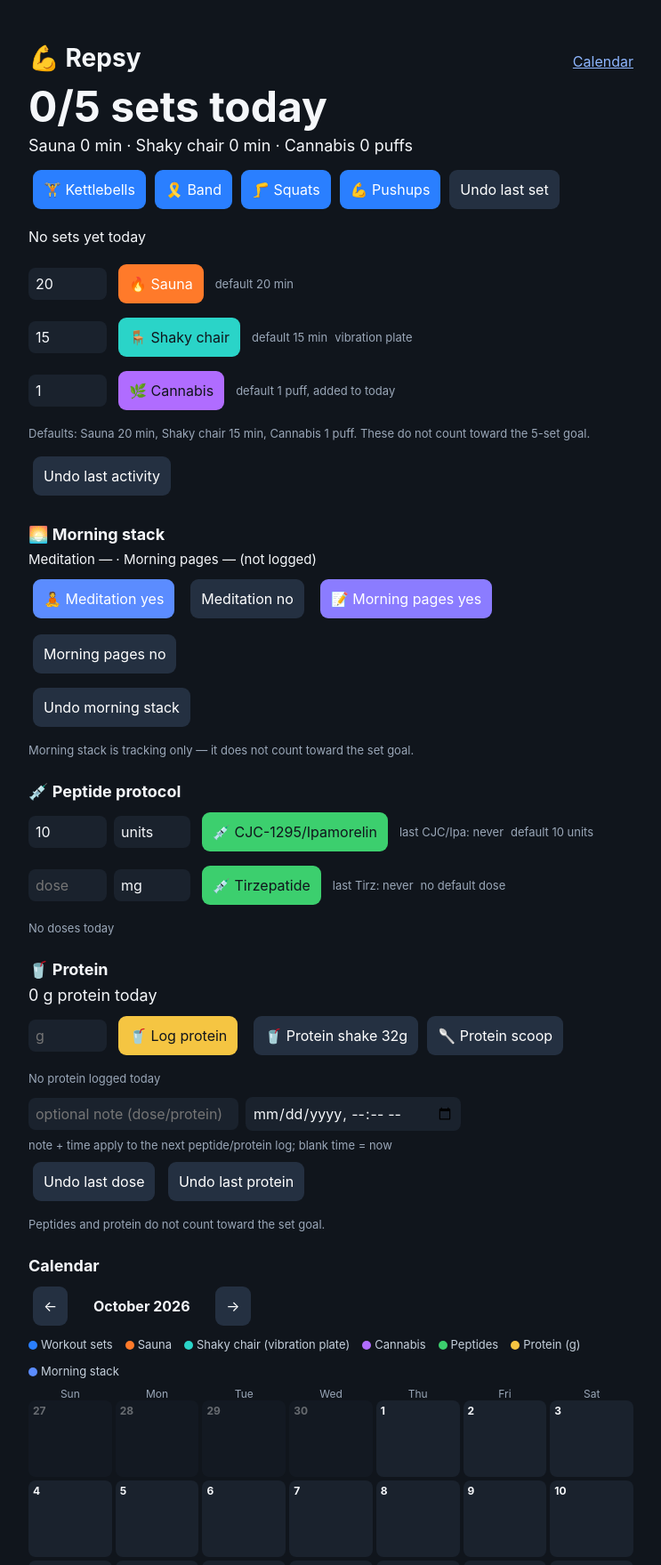
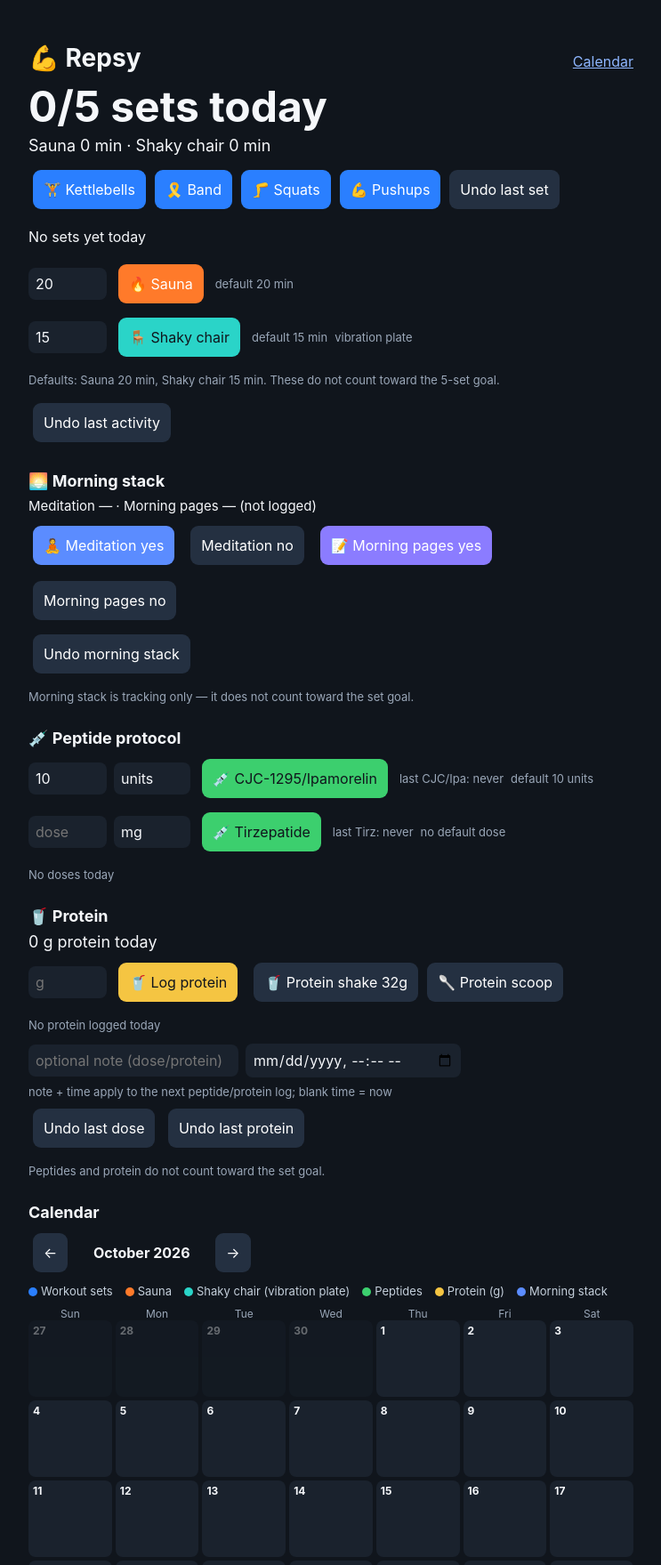
Before and after one commit to manickbhan/repsy, a Flask app: page / in a window 1280 px wide. Shown: the top 1759 px of the page at 89% size, without its empty margins (268-1011 px from the left). Run offline with Flask 3, Linux system fonts and the light colour scheme.

Commit message:
fix: remove cannabis tracking

```diff
--- a/app.py
+++ b/app.py
@@ -72,7 +72,7 @@ class RepsyApp(rumps.App):
 
     def _build_menu(self):
         self.status_item = rumps.MenuItem(f"Today: 0/{self.cfg['goal']}")
-        self.activity_item = rumps.MenuItem("Sauna — · Shaky chair — · Cannabis —")
+        self.activity_item = rumps.MenuItem("Sauna — · Shaky chair —")
         self.stack_item = rumps.MenuItem("🌅 Morning stack: —")
         self.peptide_item = rumps.MenuItem("💉 Last dose: —")
         self.protein_item = rumps.MenuItem("🥤 Protein today: 0g")
@@ -290,8 +290,7 @@ class RepsyApp(rumps.App):
         totals = store.totals_on(log, date.today())
         self.activity_item.title = (
             f"🔥 Sauna {totals['sauna_minutes']}m · "
-            f"🪑 Shaky chair {totals['shaky_chair_minutes']}m · "
-            f"🌿 Cannabis {totals['cannabis_puffs']} puffs"
+            f"🪑 Shaky chair {totals['shaky_chair_minutes']}m"
         )
         try:
             last = store.last_doses(log, self.cfg)
--- a/store.py
+++ b/store.py
@@ -36,20 +36,10 @@ ACTIVITY_TYPES = [
         "color": "#2ad4c8",
         "aka": "vibration plate",
     },
-    {
-        "key": "cannabis",
-        "label": "Cannabis",
-        "emoji": "🌿",
-        "kind": "puffs",
-        "unit": "puffs",
-        "default": 1,
-        "color": "#b06cff",
-    },
 ]
 DEFAULTS = {
     "sauna_minutes": 20,
     "shaky_chair_minutes": 15,
-    "cannabis_puffs": 1,
 }
 ACTIVITY_ALIASES = {
     "vibration": "shaky_chair",
@@ -164,10 +154,6 @@ def resolved_defaults(cfg: dict | None = None) -> dict:
         out["shaky_chair_minutes"] = int(stored["shaky_chair_minutes"])
     elif (by_key.get("shaky_chair") or {}).get("default") is not None:
         out["shaky_chair_minutes"] = int(by_key["shaky_chair"]["default"])
-    if stored.get("cannabis_puffs") is not None:
-        out["cannabis_puffs"] = int(stored["cannabis_puffs"])
-    elif (by_key.get("cannabis") or {}).get("default") is not None:
-        out["cannabis_puffs"] = int(by_key["cannabis"]["default"])
     return out
 
 
@@ -177,6 +163,8 @@ def activity_types(cfg: dict | None = None) -> list:
     builtin = {a["key"]: a for a in ACTIVITY_TYPES}
     merged = []
     for item in cfg.get("activities") or ACTIVITY_TYPES:
+        if item.get("key") == "cannabis":
+            continue
         base = dict(builtin.get(item.get("key"), {}))
         base.update({k: v for k, v in item.items() if v is not None})
         if base.get("kind") == "flag":
@@ -190,10 +178,6 @@ def activity_types(cfg: dict | None = None) -> list:
             base["default"] = defs["shaky_chair_minutes"]
             base["unit"] = "minutes"
             base["kind"] = "duration"
-        elif key == "cannabis":
-            base["default"] = defs["cannabis_puffs"]
-            base["unit"] = "puffs"
-            base["kind"] = "puffs"
         merged.append(base)
     return merged
 
@@ -314,7 +298,7 @@ def add_activity(key: str, minutes=None, puffs=None, note: str | None = None, at
         save_log(log)
         return log
     if _blank(puffs):
-        puffs = defs["cannabis_puffs"] if key == "cannabis" else (spec.get("default") or 1)
+        puffs = spec.get("default") or 1
     n = _puffs(puffs)
     today = when.date().isoformat()
     for existing in acts:
@@ -370,7 +354,6 @@ def totals_on(log: dict, day: date) -> dict:
     return {
         "sauna_minutes": sum(int(a.get("minutes") or 0) for a in acts if a.get("activity") == "sauna"),
         "shaky_chair_minutes": sum(int(a.get("minutes") or 0) for a in acts if a.get("activity") == "shaky_chair"),
-        "cannabis_puffs": sum(int(a.get("puffs") or 0) for a in acts if a.get("activity") == "cannabis"),
     }
 
 
--- a/templates/dashboard.html
+++ b/templates/dashboard.html
@@ -38,7 +38,7 @@ button.stack-on{outline:2px solid #f5f7fa;outline-offset:1px}
 </style>
 <div class="top"><h1>💪 Repsy</h1><a href="/calendar">Calendar</a></div>
 <div id="count">Loading…</div>
-<p id="today-activities">Sauna — · Shaky chair — · Cannabis —</p>
+<p id="today-activities">Sauna — · Shaky chair —</p>
 <div id="buttons"></div>
 <p id="history"></p>
 <div id="activity-buttons">
@@ -53,13 +53,8 @@ button.stack-on{outline:2px solid #f5f7fa;outline-offset:1px}
     <span class="hint" id="shaky-default">default 15 min</span>
     <span class="hint">vibration plate</span>
   </div>
-  <div class="row">
-    <input id="puffs-cannabis" type="number" min="1" max="100" value="1">
-    <button id="log-cannabis" style="background:#b06cff;color:#10151c">🌿 Cannabis</button>
-    <span class="hint" id="cannabis-default">default 1 puff, added to today</span>
-  </div>
 </div>
-<p class="hint" id="defaults-line">Defaults: Sauna 20 min, Shaky chair 15 min, Cannabis 1 puff. These do not count toward the 5-set goal.</p>
+<p class="hint" id="defaults-line">Defaults: Sauna 20 min, Shaky chair 15 min. These do not count toward the 5-set goal.</p>
 <button class="ghost" onclick="undoActivity()">Undo last activity</button>
 <h2 id="stack-h">🌅 Morning stack</h2>
 <div id="stack-status">Meditation — · Morning pages —</div>
@@ -112,14 +107,12 @@ function paint(d){
   const defs=d.defaults||{};
   const today=d.today_activities||{};
   $('count').textContent=`${d.count}/${d.goal} sets today`;
-  $('today-activities').textContent=`Sauna ${today.sauna_minutes||0} min · Shaky chair ${today.shaky_chair_minutes||0} min · Cannabis ${today.cannabis_puffs||0} puffs`;
+  $('today-activities').textContent=`Sauna ${today.sauna_minutes||0} min · Shaky chair ${today.shaky_chair_minutes||0} min`;
   $('sauna-default').textContent=`default ${defs.sauna_minutes} min`;
   $('shaky-default').textContent=`default ${defs.shaky_chair_minutes} min`;
-  $('cannabis-default').textContent=`default ${defs.cannabis_puffs} puff, added to today`;
-  $('defaults-line').textContent=`Defaults: Sauna ${defs.sauna_minutes} min, Shaky chair ${defs.shaky_chair_minutes} min, Cannabis ${defs.cannabis_puffs} puff. These do not count toward the 5-set goal.`;
+  $('defaults-line').textContent=`Defaults: Sauna ${defs.sauna_minutes} min, Shaky chair ${defs.shaky_chair_minutes} min. These do not count toward the 5-set goal.`;
   if(document.activeElement!==$('min-sauna')) $('min-sauna').value=defs.sauna_minutes;
   if(document.activeElement!==$('min-shaky_chair')) $('min-shaky_chair').value=defs.shaky_chair_minutes;
-  if(document.activeElement!==$('puffs-cannabis')) $('puffs-cannabis').value=defs.cannabis_puffs;
   $('buttons').innerHTML=d.exercises.map(e=>`<button onclick='log(${JSON.stringify(JSON.stringify({exercise:e.key,label:e.label,emoji:e.emoji}))})'>${e.emoji} ${e.label}</button>`).join('')+'<button class="ghost" onclick="undo()">Undo last set</button>';
   $('history').textContent=d.sets.map(s=>`${s.emoji} ${s.label}`.trim()).join(' · ')||'No sets yet today';
   const legend=$('legend');legend.replaceChildren();
@@ -235,7 +228,6 @@ async function logActivity(activity,extra){
 function numOrEmpty(id){const raw=$(id).value.trim();return raw===''?null:Number(raw)}
 $('log-sauna').onclick=()=>{const n=numOrEmpty('min-sauna');logActivity('sauna',n==null?{}:{minutes:n})};
 $('log-shaky').onclick=()=>{const n=numOrEmpty('min-shaky_chair');logActivity('shaky_chair',n==null?{}:{minutes:n})};
-$('log-cannabis').onclick=()=>{const n=numOrEmpty('puffs-cannabis');logActivity('cannabis',n==null?{}:{puffs:n})};
 async function undo(){await fetch('/undo',{method:'POST'});refresh()}
 async function undoActivity(){await fetch('/undo-activity',{method:'POST'});refresh()}
 function stackLabel(v){return v===true?'yes':(v===false?'no':'—')}
```
Also changed, not shown: tests/test_repsy.py (+3 -1 lines), 2 other files.
